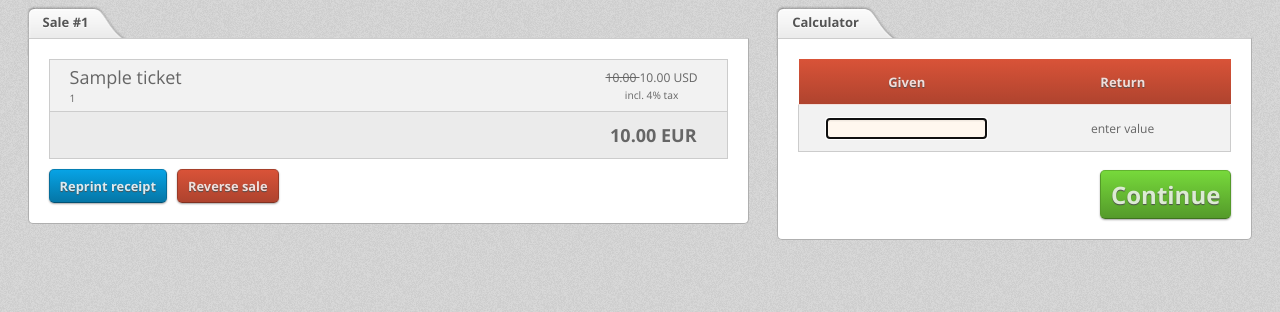
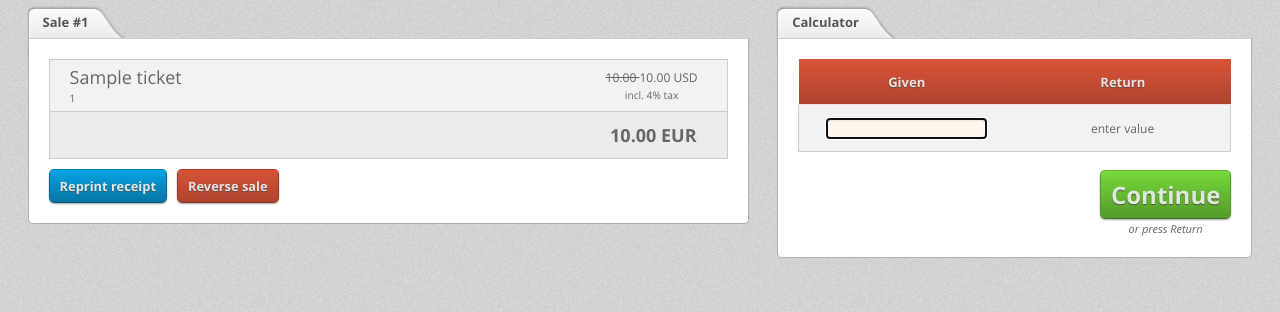
Before and after one commit to Atlantic777/c4sh, a Django app: template c4sh/templates/frontend/sale.html in a window 1280 px wide. Shown: the part 44-356 px from the top of the page. Run offline with Django 3.2, Linux system fonts and the light colour scheme; the template is opened without the code that fills it: most values are stand-ins (such as "Sample title", 1, 10 or a date in 2020); parts of the project's set-up code (start-up, migrations or seed data) failed here and were passed over.

Commit message:
cashier can now advance from sale view by pressing return

```diff
--- a/c4sh/templates/frontend/sale.html
+++ b/c4sh/templates/frontend/sale.html
@@ -68,13 +68,14 @@
 					</tr>
 					</thead>
 					<tr>
-						<td><input id="given" name="given" onKeyUp="$('#changecalc').html((this.value-{{sale.cached_sum|floatformat:2}}).toFixed(2));"/></td>
+						<td><input id="given" name="given" onKeyUp="if(event.keyCode==13){window.location='/';};$('#changecalc').html((this.value-{{sale.cached_sum|floatformat:2}}).toFixed(2));" onReturn="alert('yolo');"/></td>
 						<td id="changecalc">enter value</td>
 					</tr>
 				</table>
 				<br style="clear: both;"/>
-				<div style="text-align:right;">
-					<a href="{% url "dashboard" %}" class="button green button-large">Continue</a>
+				<div style="text-align:center;float:right;">
+						<a href="{% url "dashboard" %}" class="button green button-large">Continue</a><br />
+						<small style="font-style:italic;">or press Return</small>
 				</div>
 			</section>
 		</article>
```
